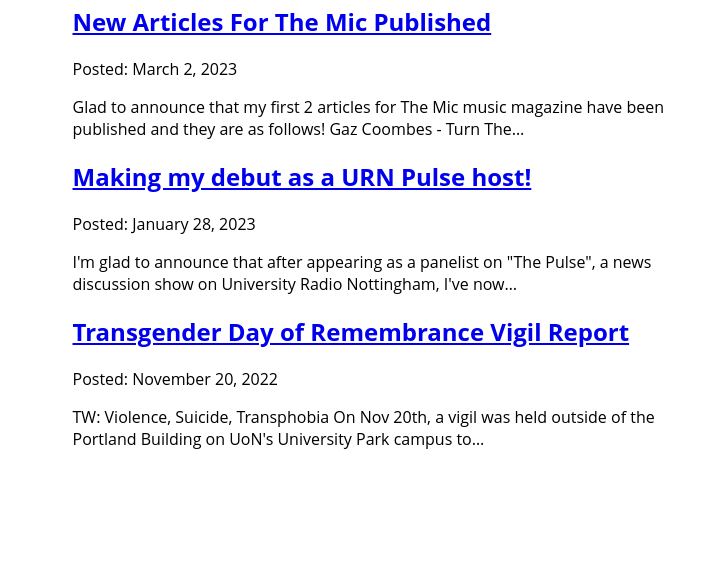
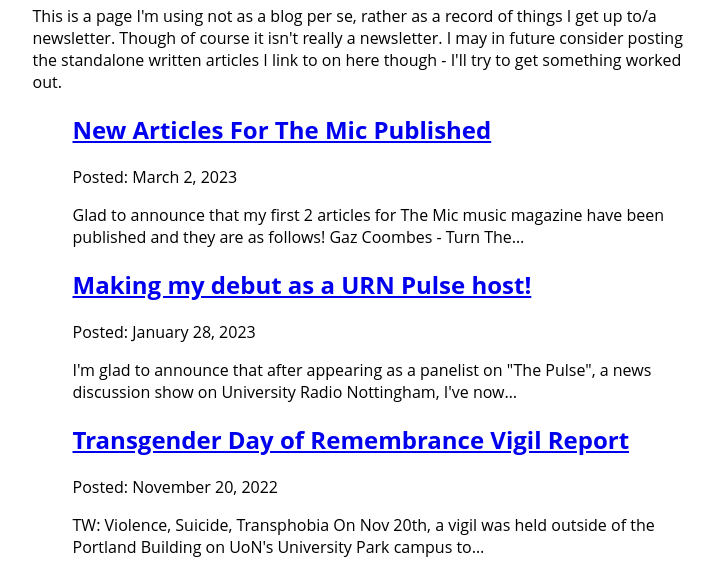
Before and after one commit to markjfannon/mjf.web, a Gatsby site: page /blog in a window 1280 px wide. Shown: the part 239-813 px from the top of the page, without its empty margins (270-984 px from the left). Built offline with nearby package versions, Linux system fonts and the light colour scheme; Gatsby itself is replaced by a stand-in of ours.

Commit message:
Added cat.jpeg

```diff
--- a/package.json
+++ b/package.json
@@ -23,6 +23,7 @@
     "gatsby-source-filesystem": "^5.5.0",
     "react": "^18.2.0",
     "react-dom": "^18.2.0",
-    "react-helmet": "^6.1.0"
+    "react-helmet": "^6.1.0",
+    "react-social-icons": "^5.15.0"
   }
 }
--- a/src/components/layout.js
+++ b/src/components/layout.js
@@ -47,6 +47,7 @@
                 <h1 className={heading}>{pageTitle}</h1>
                 {children}
             </main>
+
         </div>
     )
 }
--- a/src/pages/blog/index.js
+++ b/src/pages/blog/index.js
@@ -6,6 +6,10 @@
 const BlogPage = ({ data }) => {
   return (
     <Layout pageTitle="Mark's Blog">
+
+      <p>This is a page I'm using not as a blog per se, rather as a record of things I get up to/a newsletter. Though of course it isn't really a newsletter.
+      I may in future consider posting the standalone written articles I link to on here though - I'll try to get something worked out.</p>
+
       <ul>
         {
             data.allMdx.nodes.map((node) => (
```
Also changed, not shown: src/images/cat.jpeg (added), 2 other files.
